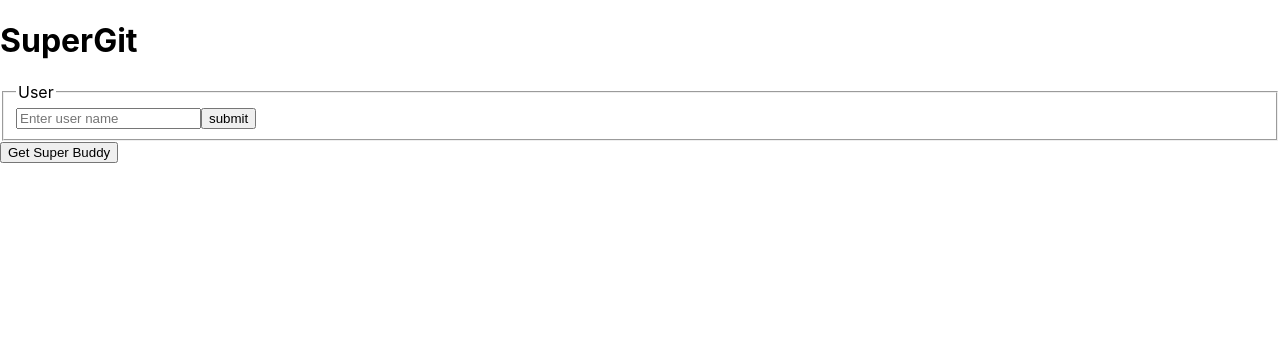
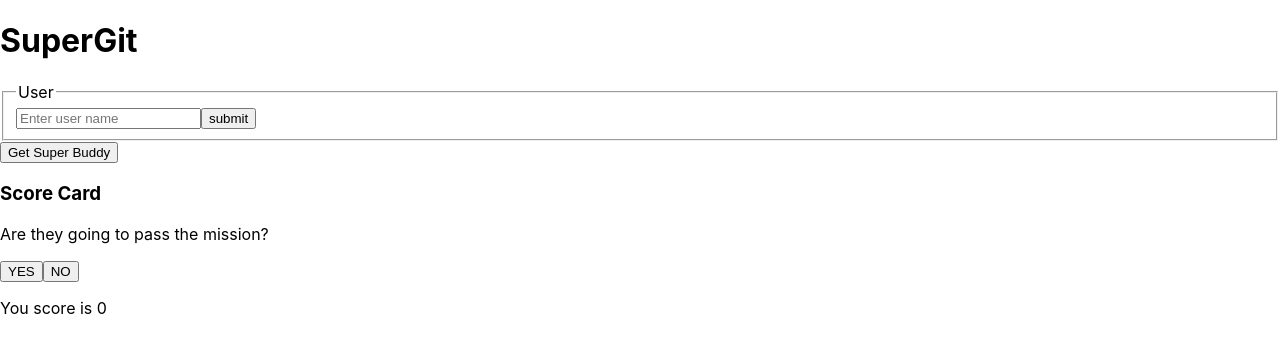
Before and after one commit to fac18/roshjud-react, a React (Create React App) app: page / in a window 1280 px wide. Shown: the top 352 px of the page. Built offline with nearby package versions, Linux system fonts and the light colour scheme.

Commit message:
add score card to the page and increment on click

```diff
--- a/src/App.js
+++ b/src/App.js
@@ -1,14 +1,15 @@
 import React from "react";
 // import "./App.css";
 import UserImage from "./components/UserImage";
-import HeroImage from "./components/HeroImage"
-
+import HeroImage from "./components/HeroImage";
+import ScoreCard from "./components/ScoreCard";
 
 export default function App() {
   return (
     <div className="App">
       <UserImage />
       <HeroImage />
+      <ScoreCard />
     </div>
   );
 }
--- /dev/null
+++ b/src/components/ScoreCard.js
@@ -0,0 +1,21 @@
+import React from "react";
+
+const ScoreCard = () => {
+  const [score, setScore] = React.useState(0);
+  const increment = () => setScore(totalScore => totalScore + 1);
+
+  return (
+    <div>
+      <h3>Score Card</h3>
+      <p>Are they going to pass the mission?</p>
+      <button onClick={increment} aria-label="increment score">
+        YES
+      </button>
+      <button>NO</button>
+
+      <p>You score is {score}</p>
+    </div>
+  );
+};
+
+export default ScoreCard;
```
Also changed, not shown: 1 other file (tests, documents, lock files or other folders).
